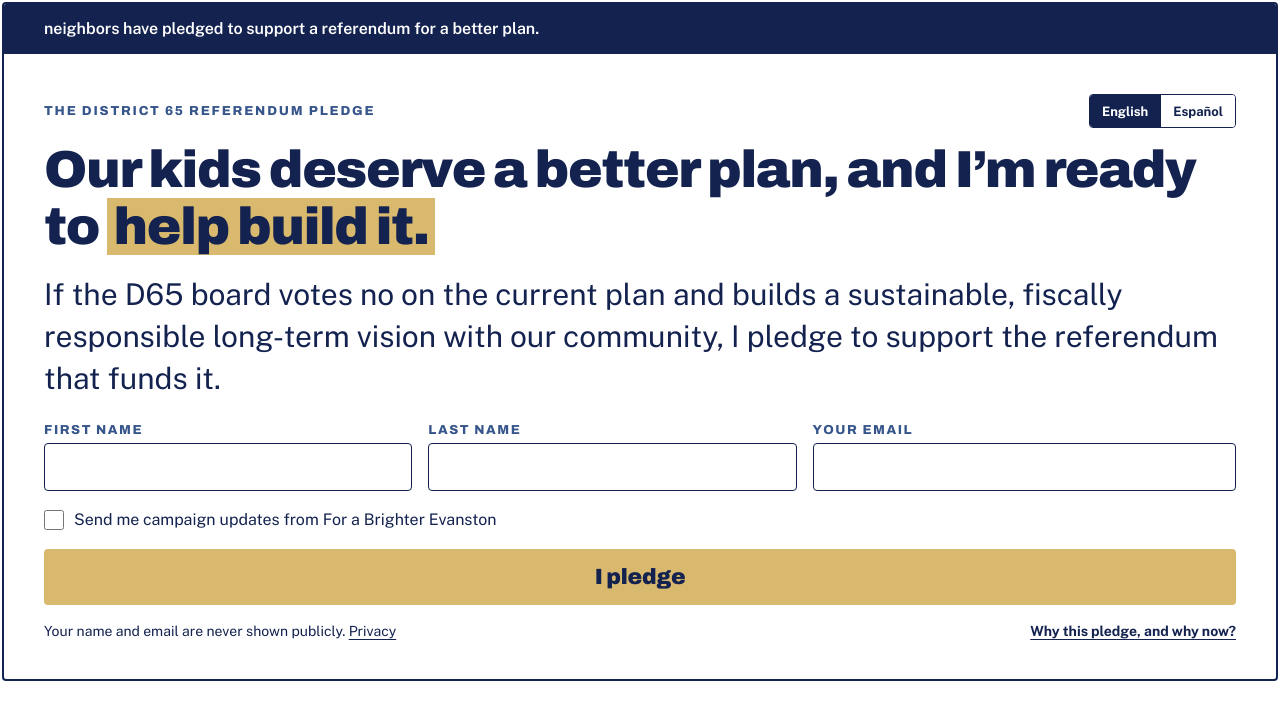
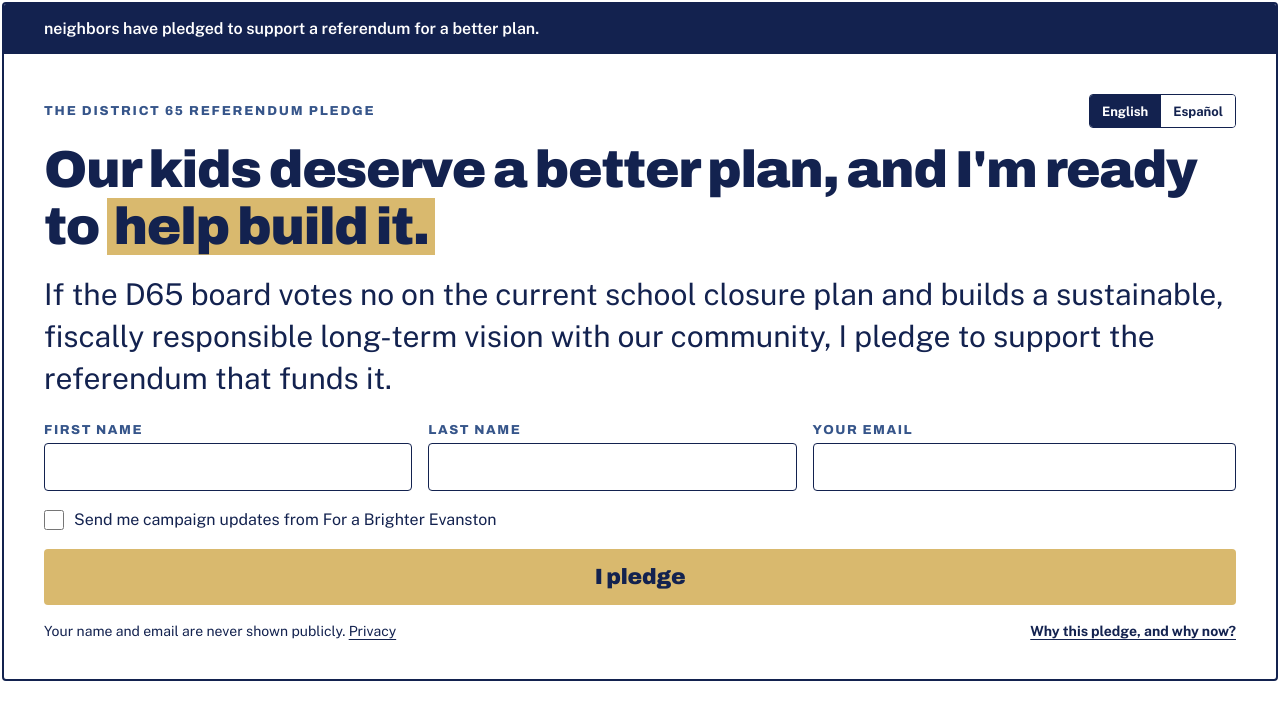
Before and after one commit to germanespinosa/for-a-brighter-evanston, a Jekyll site: the page built from pledge-embed/index.html, in a window 1280 px wide. Shown: the top 720 px of the page. Built offline with Jekyll 4.4.1, drawn with Linux system fonts in a browser that asks for light colours.

Commit message:
Sandbox referendum-pledge: clarify closure-plan wording
Requested by Elisabeth McGuinness in #website. Preserve the supplied English wording, and update the Spanish counterpart. No changes to signup, endpoint, backend or scripts. Preview only; team review and vote still apply.

```diff
--- a/_data/pledge.yml
+++ b/_data/pledge.yml
@@ -26,9 +26,9 @@ turnstile_sitekey: ""
 en:
   eyebrow: The District 65 referendum pledge                      # (mockup, + District 65)
   counter_label: Evanston · District 65 referendum pledge
-  headline: "Our kids deserve a better plan, and I’m ready to"
+  headline: "Our kids deserve a better plan, and I'm ready to"
   headline_mark: help build it.
-  pledge: "If the D65 board votes no on the current plan and builds a sustainable, fiscally responsible long-term vision with our community, I pledge to support the referendum that funds it."
+  pledge: "If the D65 board votes no on the current school closure plan and builds a sustainable, fiscally responsible long-term vision with our community, I pledge to support the referendum that funds it."
   first: First name
   last: Last name
   email: Your email
@@ -64,7 +64,7 @@ es:
   counter_label: Evanston · Compromiso por el referéndum del Distrito 65
   headline: "Nuestros niños merecen un plan mejor, y quiero"
   headline_mark: ayudar a construirlo.
-  pledge: "Si la junta escolar del D65 vota no al plan actual y construye con nuestra comunidad una visión a largo plazo, sostenible y fiscalmente responsable, me comprometo a apoyar el referéndum que la financie."
+  pledge: "Si la junta escolar del D65 vota no al plan actual de cierre de escuelas y construye con nuestra comunidad una visión a largo plazo, sostenible y fiscalmente responsable, me comprometo a apoyar el referéndum que la financie."
   first: Nombre
   last: Apellido
   email: Tu correo electrónico
```
